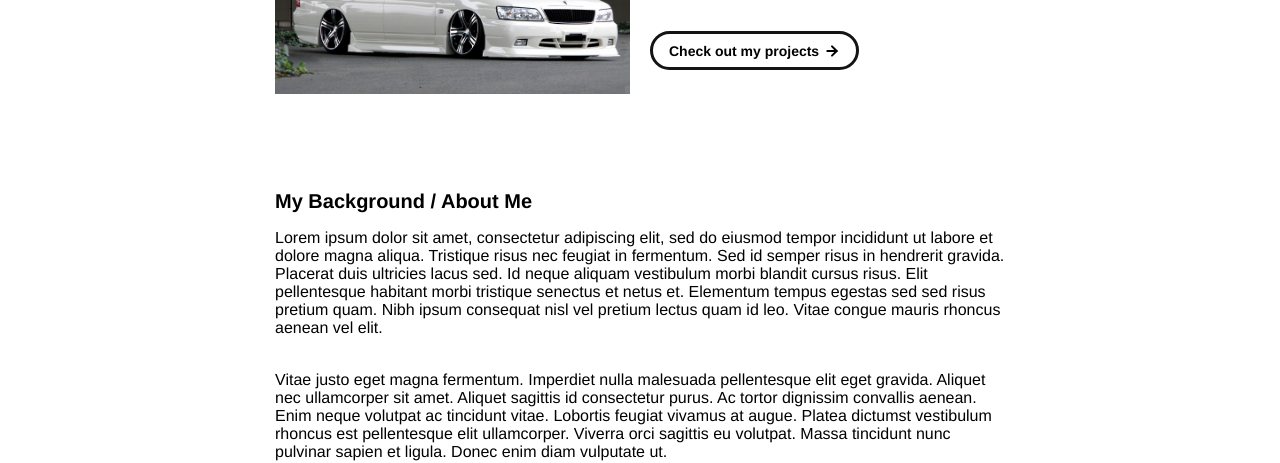
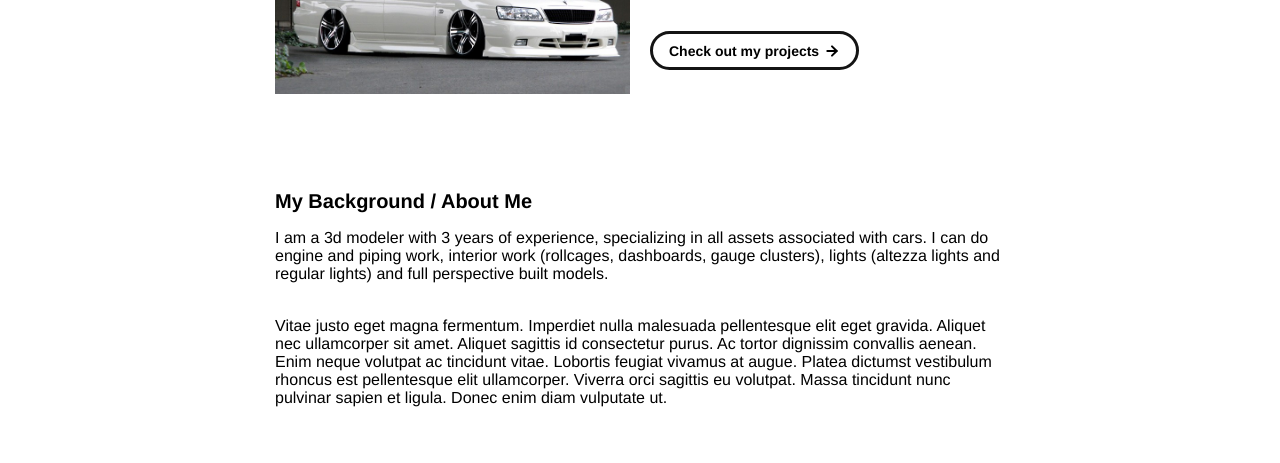
Before and after one commit to ccas1/ccas1.github.io, a plain HTML site: page index.html in a window 1280 px wide. Shown: the part 351-814 px from the top of the page. Drawn offline with Linux system fonts and the light colour scheme.

Commit message:
Update index.html

```diff
--- a/index.html
+++ b/index.html
@@ -82,7 +82,7 @@
       <div id="about-section">
         <span class="subheader-text">My Background / About Me</span>
         <div class="about-section-content">
-          <div class="body-text">Lorem ipsum dolor sit amet, consectetur adipiscing elit, sed do eiusmod tempor incididunt ut labore et dolore magna aliqua. Tristique risus nec feugiat in fermentum. Sed id semper risus in hendrerit gravida. Placerat duis ultricies lacus sed. Id neque aliquam vestibulum morbi blandit cursus risus. Elit pellentesque habitant morbi tristique senectus et netus et. Elementum tempus egestas sed sed risus pretium quam. Nibh ipsum consequat nisl vel pretium lectus quam id leo. Vitae congue mauris rhoncus aenean vel elit.</div>
+          <div class="body-text"> I am a 3d modeler with 3 years of experience, specializing in all assets associated with cars. I can do engine and piping work, interior work (rollcages, dashboards, gauge clusters), lights (altezza lights and regular lights) and full perspective built models.</div>
           <div class="body-text">Vitae justo eget magna fermentum. Imperdiet nulla malesuada pellentesque elit eget gravida. Aliquet nec ullamcorper sit amet. Aliquet sagittis id consectetur purus. Ac tortor dignissim convallis aenean. Enim neque volutpat ac tincidunt vitae. Lobortis feugiat vivamus at augue. Platea dictumst vestibulum rhoncus est pellentesque elit ullamcorper. Viverra orci sagittis eu volutpat. Massa tincidunt nunc pulvinar sapien et ligula. Donec enim diam vulputate ut.</div>
         </div>
       </div>
```
